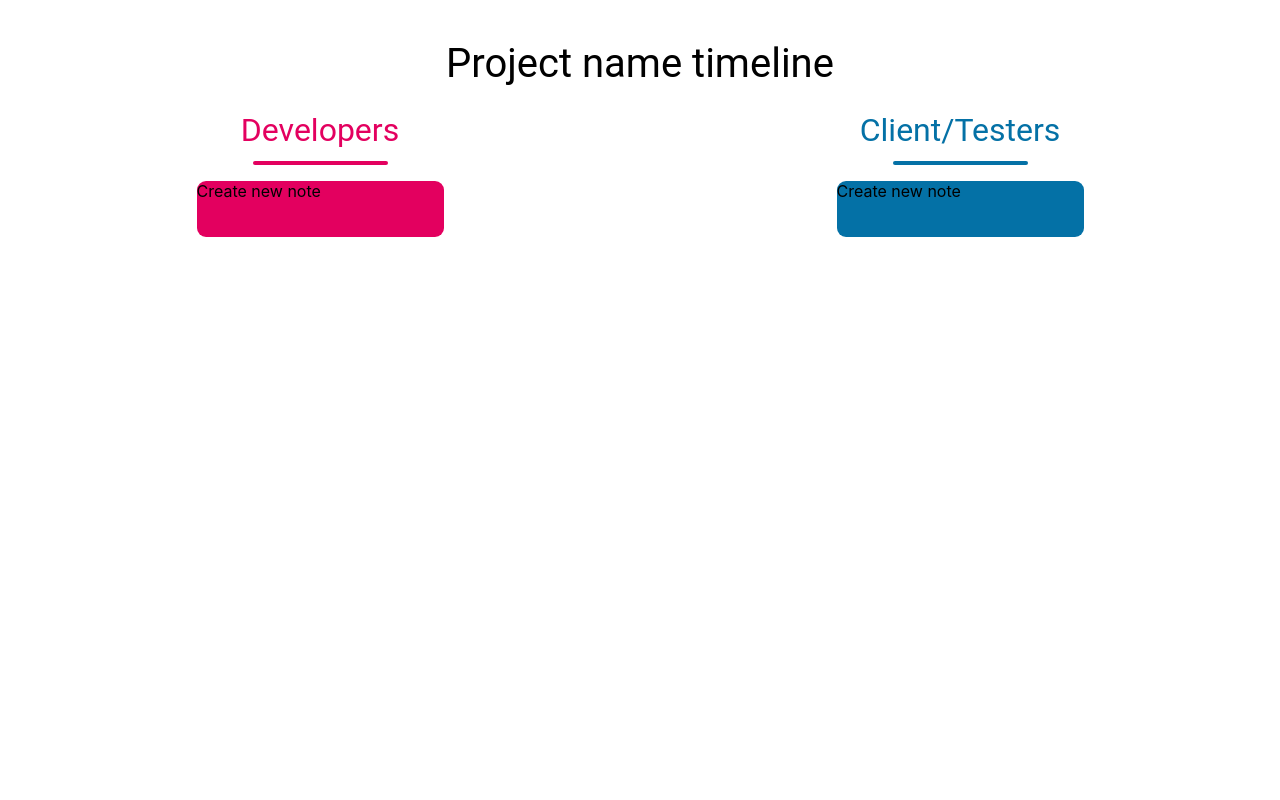
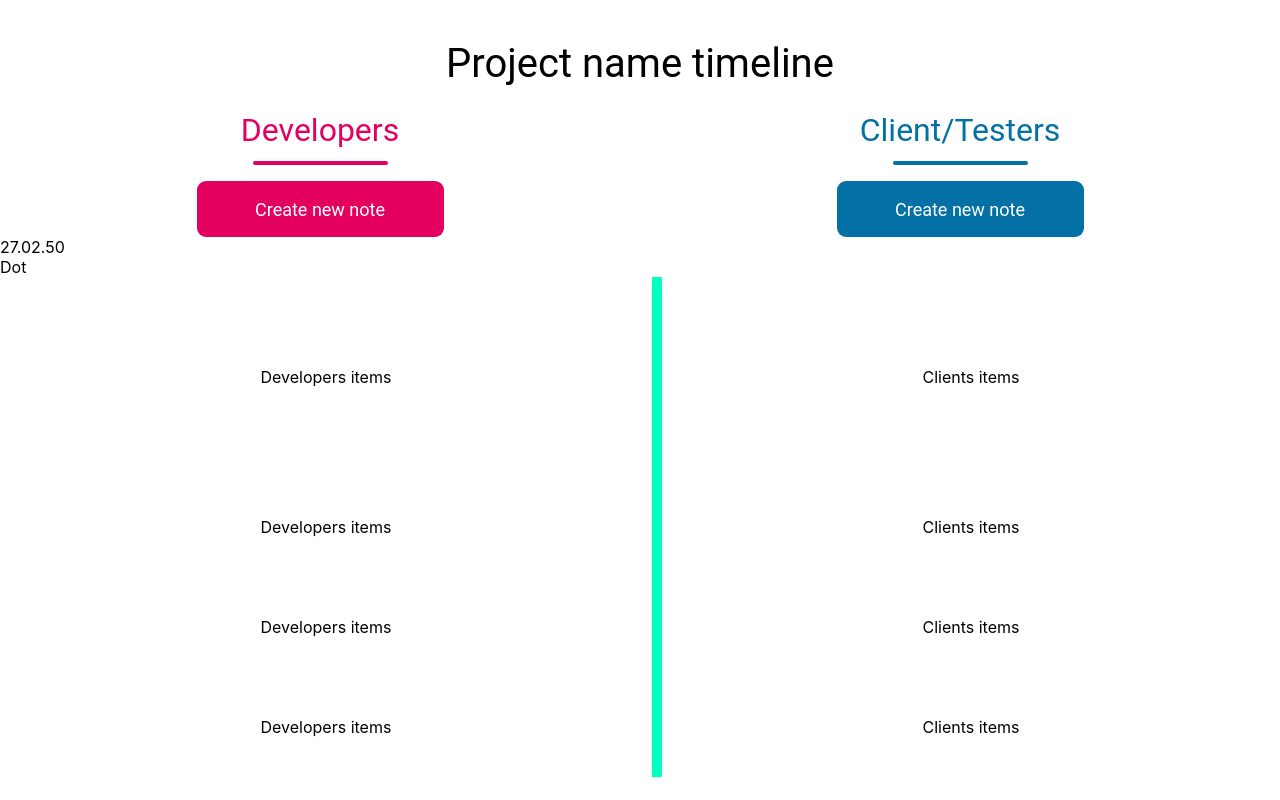
Before and after one commit to Kurczak1233/OneHackaton, a React (Create React App) app in the folder OneHackatonApp/App/: page / in a window 1280 px wide. Built offline with nearby package versions, Linux system fonts and the light colour scheme.

Commit message:
Implementing timeline

```diff
--- a/OneHackatonApp/App/src/Pages/MainPage/MainPage.tsx
+++ b/OneHackatonApp/App/src/Pages/MainPage/MainPage.tsx
@@ -1,4 +1,5 @@
 import MainPageHeading from "../../components/MainPageHeading/MainPageHeading";
+import MainTimeline from "../../components/MainTimeline/MainTimeline";
 import styles from "./MainPage.module.scss";
 
 const MainPage = () => {
@@ -9,6 +10,9 @@ const MainPage = () => {
         <MainPageHeading name={"Developers"} color={"#E3005F"} />
         <MainPageHeading name={"Client/Testers"} color={"#0471A6"} />
       </div>
+      <div>
+        <MainTimeline />
+      </div>
     </main>
   );
 };
--- a/OneHackatonApp/App/src/components/MainPageHeading/MainPageHeading.module.scss
+++ b/OneHackatonApp/App/src/components/MainPageHeading/MainPageHeading.module.scss
@@ -27,5 +27,14 @@
     height: 56px;
     border-radius: 9px;
     margin-top: 16px;
+    font-family: "Roboto";
+    font-style: normal;
+    font-weight: 400;
+    font-size: 18px;
+    color: #ffffff;
+    display: flex;
+    align-items: center;
+    justify-content: center;
+    cursor: pointer;
   }
 }
--- /dev/null
+++ b/OneHackatonApp/App/src/components/MainTimeline/MainTimeline.module.scss
@@ -0,0 +1,10 @@
+.itemWrapper {
+  width: 100%;
+  display: flex;
+  align-items: center;
+  justify-content: space-evenly;
+  .middleDayBar {
+    width: 10px;
+    background-color: #00ffc2;
+  }
+}
--- /dev/null
+++ b/OneHackatonApp/App/src/components/MainTimeline/MainTimeline.tsx
@@ -0,0 +1,27 @@
+import MainTimelineLogic from "./MainTimelineLogic";
+import styles from "./MainTimeline.module.scss";
+const MainTimeline = () => {
+  const { mockedData } = MainTimelineLogic();
+  return (
+    <div>
+      <div>27.02.50</div>
+      <div>Dot</div>
+      <div>
+        {mockedData.map((item) => {
+          return (
+            <div className={styles.itemWrapper} key={item.date.toString()}>
+              <div>Developers items</div>
+              <div
+                style={{ height: 100 * item.items.length }}
+                className={styles.middleDayBar}
+              />
+              <div>Clients items</div>
+            </div>
+          );
+        })}
+      </div>
+    </div>
+  );
+};
+
+export default MainTimeline;
--- /dev/null
+++ b/OneHackatonApp/App/src/components/MainTimeline/MainTimelineLogic.ts
@@ -0,0 +1,24 @@
+const MainTimelineLogic = () => {
+  const mockedData = [
+    {
+      date: "27-05-2022",
+      items: [{ name: "bug request" }, { name: "bug report" }],
+    },
+    {
+      date: "26-05-2022",
+      items: [{ name: "bug request" }],
+    },
+    {
+      date: "25-05-2022",
+      items: [{ name: "bug request" }],
+    },
+    {
+      date: "24-05-2022",
+      items: [{ name: "bug request" }],
+    },
+  ];
+
+  return { mockedData };
+};
+
+export default MainTimelineLogic;
```
